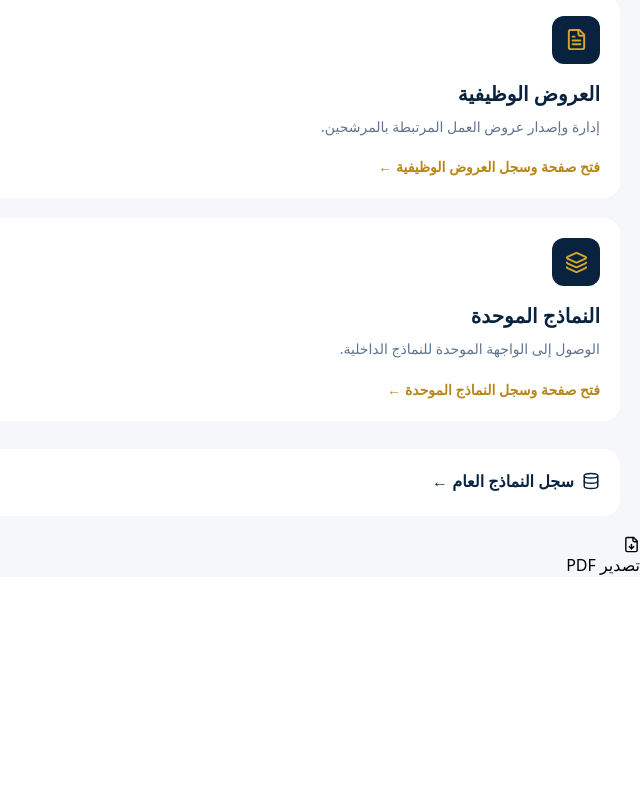
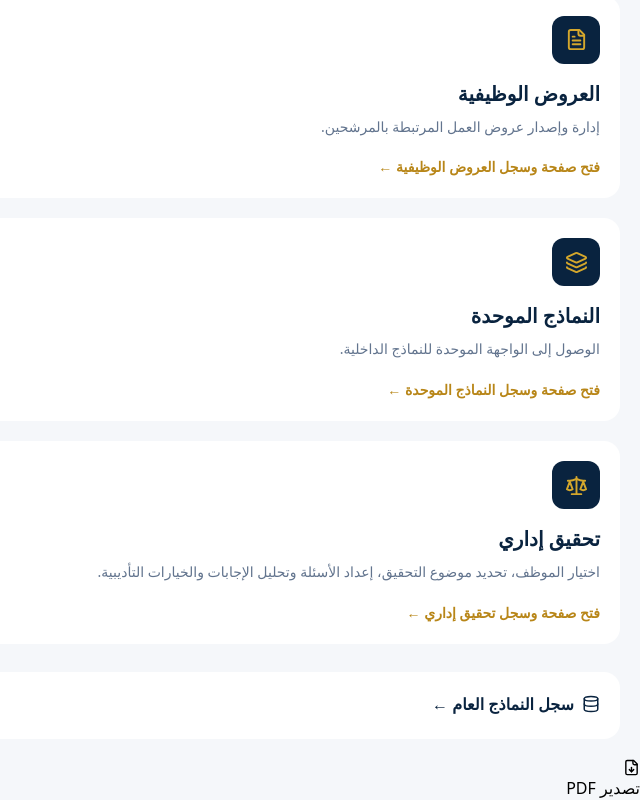
Before and after one commit to tempo033/hr2, a Next.js app: page /forms in a window 1280 px wide. Shown: the part 1438-2238 px from the top of the page, without its empty margins (640-1280 px from the left). Before the commit the page ends 2015 px from the top, so only its background shows below. Built offline with nearby package versions, Linux system fonts and the light colour scheme; no server answers.

Commit message:
Add administrative investigation to forms center

```diff
--- a/app/forms/page.tsx
+++ b/app/forms/page.tsx
@@ -1,6 +1,6 @@
 'use client'
 import Link from 'next/link'
-import {FileText,ClipboardCheck,UserRoundCheck,WalletCards,ArrowLeft,Database,Layers,Link2,Copy,ExternalLink} from 'lucide-react'
+import {FileText,ClipboardCheck,UserRoundCheck,WalletCards,ArrowLeft,Database,Layers,Link2,Copy,ExternalLink,Scale} from 'lucide-react'
 import {useEffect,useState} from 'react'
 
 const forms=[
@@ -10,6 +10,7 @@ const forms=[
  {href:'/onboarding/manage',key:'onboarding',title:'مباشرة العمل',desc:'إنشاء وتعديل وطباعة نماذج مباشرة العمل.',icon:UserRoundCheck},
  {href:'/offers',key:'offers',title:'العروض الوظيفية',desc:'إدارة وإصدار عروض العمل المرتبطة بالمرشحين.',icon:FileText},
  {href:'/forms/unified',key:'unified',title:'النماذج الموحدة',desc:'الوصول إلى الواجهة الموحدة للنماذج الداخلية.',icon:Layers},
+ {href:'/forms/investigation',key:'investigation',title:'تحقيق إداري',desc:'اختيار الموظف، تحديد موضوع التحقيق، إعداد الأسئلة وتحليل الإجابات والخيارات التأديبية.',icon:Scale},
 ]
 const labels:Record<string,string>={leave:'طلب إجازة',clearance:'إخلاء الطرف',advance:'طلب سلفة مالية'}
 export default function FormsHub(){
```
